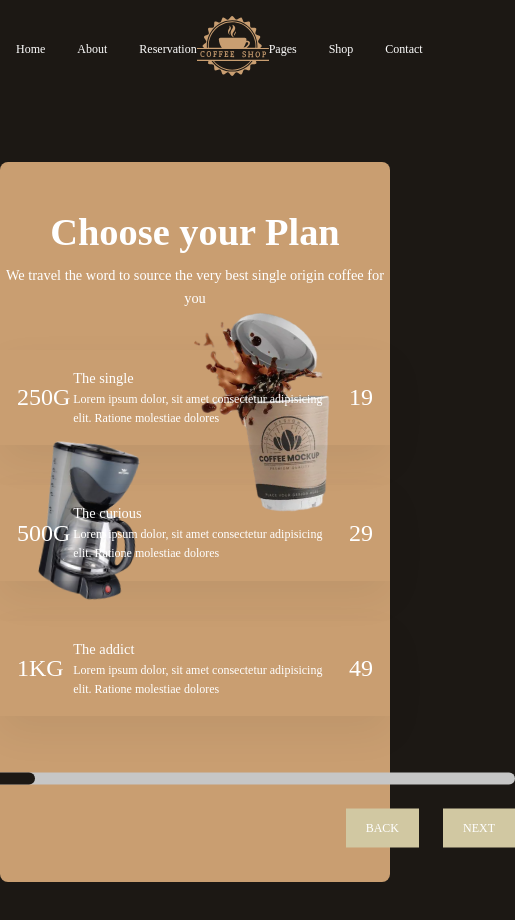
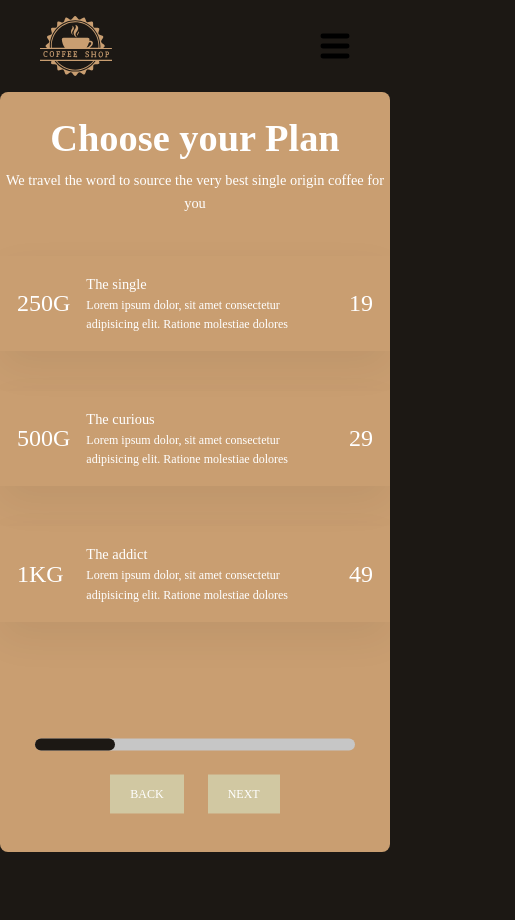
Before and after one commit to volkanakyel/coffeehub-subscribe, a Vue app: page / in a window 390 px wide. Shown: the top 920 px of the page, 515 px wide, since content can reach past the window. After the commit the page ends 852 px from the top, so only its background shows below. Built offline with nearby package versions, Linux system fonts and the light colour scheme; a web font is replaced by a local one.

Commit message:
coffe-h add mobile responsive view

```diff
--- a/src/components/Coffee-Card.vue
+++ b/src/components/Coffee-Card.vue
@@ -72,6 +72,7 @@ export default {
     flex-basis: 25%;
     text-transform: capitalize;
     font-size: 3rem;
+    margin-right: 2rem;
   }
   &__price {
     text-transform: capitalize;
--- a/src/components/CoffeeContainer.vue
+++ b/src/components/CoffeeContainer.vue
@@ -30,14 +30,22 @@ export default {
 <style lang="scss" scoped>
 .container {
   max-width: 120rem;
-  min-height: 90rem;
+  min-height: 120vh;
   border-radius: 1rem;
   background-color: $secondary;
   margin: 8rem auto;
   padding-top: 5rem;
   padding-bottom: 5rem;
   position: relative;
+  @media only screen and (max-width: 1000px) {
+    margin: 0 auto;
+    padding-top: 2rem;
+    min-height: 90vh;
+  }
   &__image-right {
+    @media only screen and (max-width: 1000px) {
+      display: none;
+    }
     position: absolute;
     top: 15rem;
     right: 2rem;
@@ -47,6 +55,9 @@ export default {
     top: 35rem;
     left: 5rem;
     transform: rotate(10deg);
+    @media only screen and (max-width: 1000px) {
+      display: none;
+    }
   }
 }
 .coffee-form {
--- a/src/components/Navbar.vue
+++ b/src/components/Navbar.vue
@@ -7,6 +7,20 @@
     </ul>
     <div class="navbar__brand">
       <img class="navbar__logo" src="../assets/svg/logo.svg" alt="" />
+    </div>
+    <img
+      @click="toggleMobileMenu()"
+      class="navbar__mobile-menu"
+      src="../assets/svg/menu-icon.svg"
+      alt=""
+      width="30"
+    />
+    <div v-show="isMenuOpen" class="navbar__mobile-container">
+      <ul class="navbar__mobile-tab">
+        <li>Home</li>
+        <li>About</li>
+        <li>Contact</li>
+      </ul>
     </div>
     <ul class="navbar__right">
       <li class="navbar__item">Pages</li>
@@ -19,6 +33,16 @@
 <script>
 export default {
   name: 'Navbar',
+  data() {
+    return {
+      isMenuOpen: false,
+    };
+  },
+  methods: {
+    toggleMobileMenu() {
+      this.isMenuOpen = !this.isMenuOpen;
+    },
+  },
 };
 </script>
 
@@ -30,10 +54,18 @@ export default {
   justify-content: space-between;
   align-items: center;
   padding: 2rem;
-  ul {
+  position: relative;
+  &__mobile-menu {
+    display: none;
+  }
+  &__brand {
+    display: flex;
+  }
+  &__right {
     list-style-type: none;
   }
   &__left {
+    list-style-type: none;
     display: flex;
     gap: 4rem;
   }
@@ -41,5 +73,37 @@ export default {
     display: flex;
     gap: 4rem;
   }
+  &__mobile-tab {
+    display: none;
+  }
+  @media only screen and (max-width: 1000px) {
+    padding-inline: 5rem;
+    &__left {
+      display: none;
+    }
+    &__right {
+      display: none;
+    }
+    &__mobile-menu {
+      display: block;
+      justify-self: end;
+    }
+
+    &__mobile-container {
+      position: absolute;
+      top: 100%;
+      right: 0;
+      // transition: width 0.2s ease-in-out;
+      width: 50%;
+      background: black;
+      z-index: 3433;
+      text-align: right;
+      padding: 4rem;
+      ul {
+        display: initial;
+        list-style-type: none;
+      }
+    }
+  }
 }
 </style>
--- a/src/components/Navigation.vue
+++ b/src/components/Navigation.vue
@@ -38,7 +38,7 @@ export default {
 .button-actions {
   margin-top: 3rem;
   display: flex;
-  justify-content: flex-end;
+  justify-content: center;
   gap: 3rem;
 }
 </style>
--- a/src/components/SelectCoffeePlan.vue
+++ b/src/components/SelectCoffeePlan.vue
@@ -82,6 +82,11 @@ export default {
 <style lang="scss" scoped>
 .coffee {
   &__list {
+    @media only screen and (max-width: 1000px) {
+      &:last-child {
+        margin-bottom: 2rem;
+      }
+    }
     display: flex;
     flex-direction: column;
     align-items: center;
--- a/src/components/UserAccountForm.vue
+++ b/src/components/UserAccountForm.vue
@@ -25,11 +25,6 @@ export default {
 
 <style lang="scss" scoped>
 .user-form {
-  // position: absolute;
-  // z-index: 4444;
-  // top: 50%;
-  // left: 50%;
-  // transform: translate(-50%, -50%);
   display: flex;
   gap: 3rem;
   flex-direction: column;
@@ -42,7 +37,7 @@ export default {
   position: relative;
   padding: 2rem 0 0;
   margin-top: 10px;
-  width: 50rem;
+  width: 40rem;
 }
 
 .form__field {
--- a/src/components/UserDeliveryForm.vue
+++ b/src/components/UserDeliveryForm.vue
@@ -38,7 +38,7 @@ export default {
   position: relative;
   padding: 2rem 0 0;
   margin-top: 10px;
-  width: 50rem;
+  width: 40rem;
 }
 
 .form__field {
--- a/src/views/Account.vue
+++ b/src/views/Account.vue
@@ -80,6 +80,9 @@ export default {
   top: 90%;
   left: 50%;
   transform: translate(-50%, -50%);
+  @media only screen and (max-width: 1000px) {
+    width: 40rem;
+  }
 }
 .progress-bar {
   border-radius: 9999px;
@@ -97,7 +100,7 @@ export default {
 .button-actions {
   margin-top: 3rem;
   display: flex;
-  justify-content: flex-end;
+  justify-content: center;
   gap: 3rem;
 }
 </style>
--- a/src/views/Confirmation.vue
+++ b/src/views/Confirmation.vue
@@ -77,6 +77,9 @@ export default {
   top: 90%;
   left: 50%;
   transform: translate(-50%, -50%);
+  @media only screen and (max-width: 1000px) {
+    width: 40rem;
+  }
 }
 .progress-bar {
   border-radius: 9999px;
@@ -94,7 +97,7 @@ export default {
 .button-actions {
   margin-top: 3rem;
   display: flex;
-  justify-content: flex-end;
+  justify-content: center;
   gap: 3rem;
 }
 </style>
--- a/src/views/Delivery.vue
+++ b/src/views/Delivery.vue
@@ -77,6 +77,9 @@ export default {
   top: 90%;
   left: 50%;
   transform: translate(-50%, -50%);
+  @media only screen and (max-width: 1000px) {
+    width: 40rem;
+  }
 }
 .progress-bar {
   border-radius: 9999px;
@@ -94,7 +97,7 @@ export default {
 .button-actions {
   margin-top: 3rem;
   display: flex;
-  justify-content: flex-end;
+  justify-content: center;
   gap: 3rem;
 }
 </style>
--- a/src/views/Home.vue
+++ b/src/views/Home.vue
@@ -82,6 +82,9 @@ export default Vue.extend({
   top: 90%;
   left: 50%;
   transform: translate(-50%, -50%);
+  @media only screen and (max-width: 1000px) {
+    width: 40rem;
+  }
 }
 .progress-bar {
   border-radius: 9999px;
@@ -116,7 +119,7 @@ export default Vue.extend({
 .button-actions {
   margin-top: 3rem;
   display: flex;
-  justify-content: flex-end;
+  justify-content: center;
   gap: 3rem;
 }
 </style>
```
Also changed, not shown: src/assets/svg/menu-icon.svg (added).
